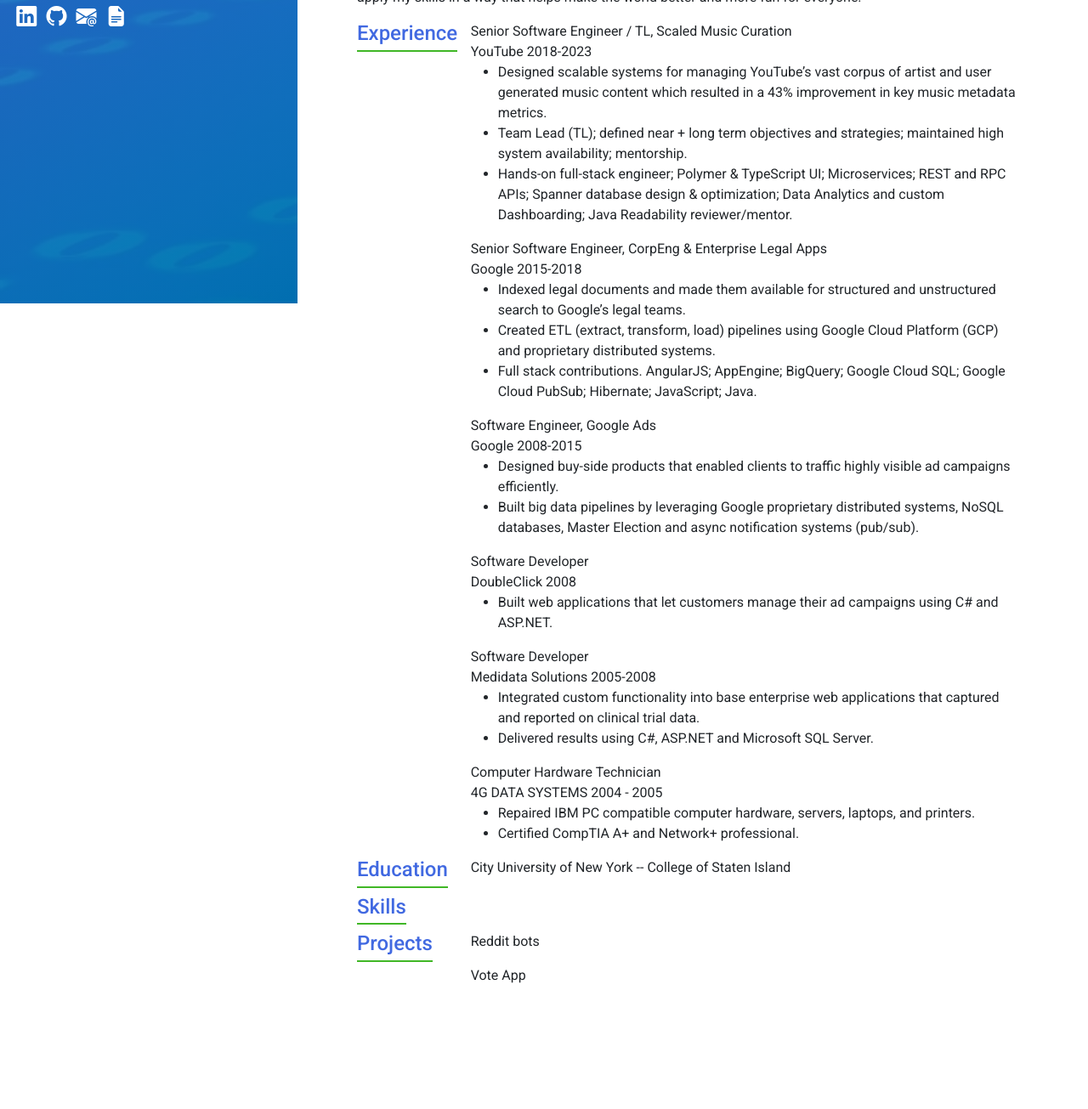
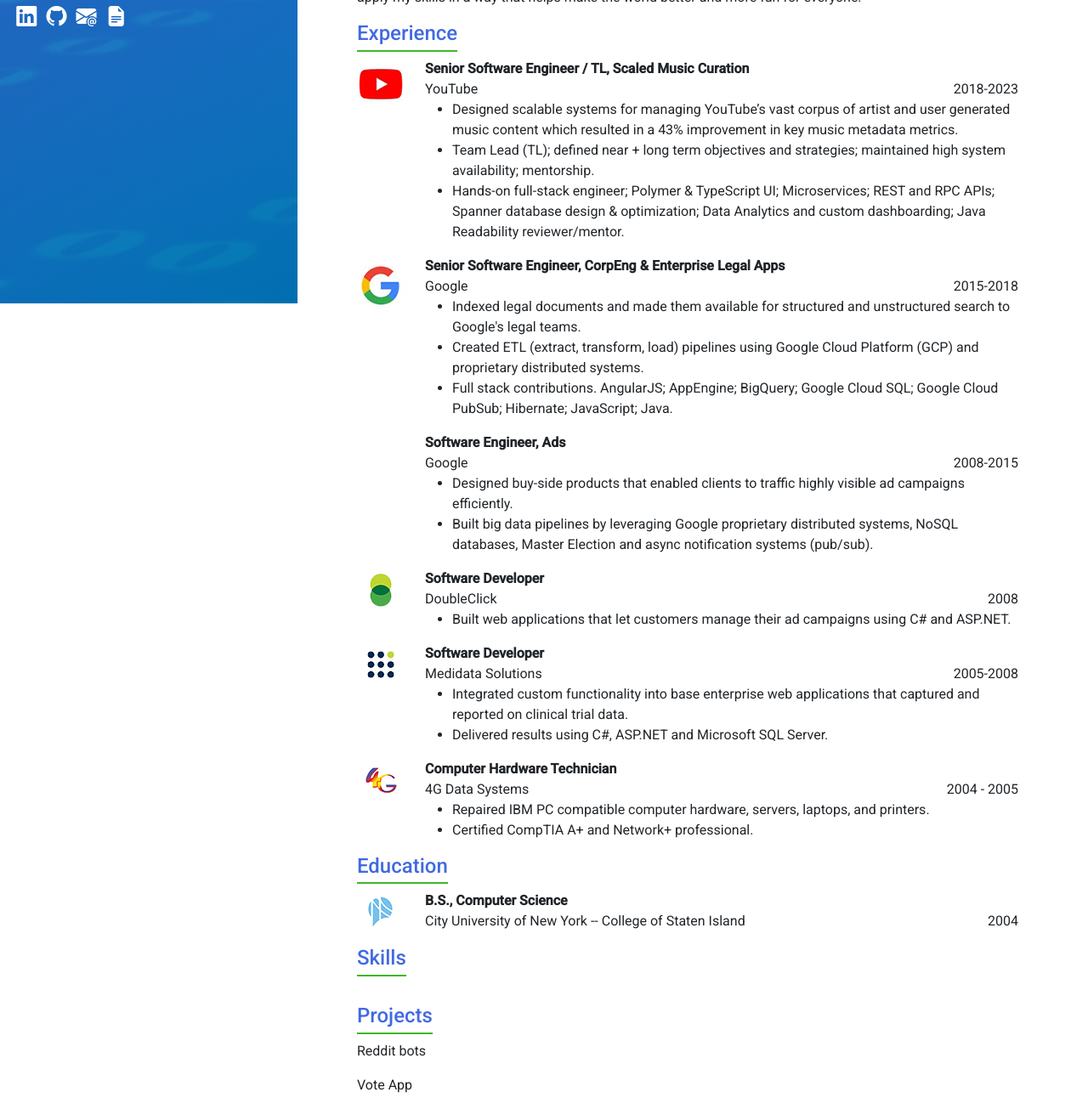
Before and after one commit to agaber/portfolio, a website: page src/index.html in a window 1280 px wide. Shown: the part 443-1748 px from the top of the page at 85% size. Before the commit the page ends 1619 px from the top, so only its background shows below. Drawn offline with nearby package versions, Linux system fonts and the light colour scheme; files that its build step writes are made by us from their sources; files whose address does not match are found by name; a web font is replaced by a local one.

Commit message:
Added icons to experience sections.

```diff
--- a/src/index.html
+++ b/src/index.html
@@ -90,80 +90,100 @@
       <section id="experience">
         <div class="row">
           <div class="col-2"><h4>Experience</h4></div>
-          <div class="col-md-12 col-lg-10">
-            <div id="experience-yt" class="experience-section">
-              <title>Senior Software Engineer / TL, Scaled Music Curation</title>
-              <div>
-                <span class="company yt">YouTube</span>
-                <span class="year">2018-2023</span>
-              </div>
+
+          <div class="col-md-12 col-lg-10 col-xl-12">
+            <div class="row">
+              <div id="yt" class="d-none d-md-block col-1"></div>
+              <div class="col">
+                <div class="experience-section">
+                  <div class="title">Senior Software Engineer / TL, Scaled Music Curation</div>
+                  <div class="subtitle"><span>YouTube</span><span>2018-2023</span></div>
                   <ul>
                     <li>
-                  Designed scalable systems for managing YouTube’s vast corpus of artist and user generated music content which resulted in a 43% improvement in key music metadata metrics.
+                      Designed scalable systems for managing YouTube’s vast corpus of artist and user
+                      generated music content which resulted in a 43% improvement in key music metadata
+                      metrics.
                     </li>
                     <li>
-                  Team Lead (TL); defined near + long term objectives and strategies; maintained high system availability; mentorship.
+                      Team Lead (TL); defined near + long term objectives and strategies; maintained
+                      high system availability; mentorship.
                     </li>
                     <li>
-                  Hands-on full-stack engineer; Polymer & TypeScript UI; Microservices; REST and RPC APIs; Spanner database design & optimization; Data Analytics and custom Dashboarding; Java Readability reviewer/mentor.
+                      Hands-on full-stack engineer; Polymer & TypeScript UI; Microservices; REST and
+                      RPC APIs; Spanner database design & optimization; Data Analytics and custom
+                      dashboarding; Java Readability reviewer/mentor.
                     </li>
                   </ul>
                 </div>
+              </div>
+            </div>
 
-            <div id="experience-goog" class="experience-section">
-              <title>Senior Software Engineer, CorpEng & Enterprise Legal Apps</title>
-              <div>
-                <span class="company goog">Google</span>
-                <span class="year">2015-2018</span>
-              </div>
+            <div class="row">
+              <div id="goog" class="d-none d-md-block col-1"></div>
+              <div class="col">
+                <div class="experience-section">
+                  <div class="title">Senior Software Engineer, CorpEng & Enterprise Legal Apps</div>
+                  <div class="subtitle"><span>Google</span><span>2015-2018</span></div>
                   <ul>
                     <li>
-                  Indexed legal documents and made them available for structured and unstructured search to Google’s legal teams.
+                      Indexed legal documents and made them available for structured and unstructured
+                      search to Google's legal teams.
                     </li>
                     <li>
-                  Created ETL (extract, transform, load) pipelines using Google Cloud Platform (GCP) and proprietary distributed systems.
+                      Created ETL (extract, transform, load) pipelines using Google Cloud Platform
+                      (GCP) and proprietary distributed systems.
                     </li>
                     <li>
-                  Full stack contributions. AngularJS; AppEngine; BigQuery; Google Cloud SQL; Google Cloud PubSub; Hibernate; JavaScript; Java.
+                      Full stack contributions. AngularJS; AppEngine; BigQuery; Google Cloud SQL;
+                      Google Cloud PubSub; Hibernate; JavaScript; Java.
                     </li>
                   </ul>
                 </div>
+              </div>
+            </div>
 
-            <div id="experience-goog" class="experience-section">
-              <title>Software Engineer, Google Ads</title>
-              <div>
-                <span class="company goog">Google</span>
-                <span class="year">2008-2015</span>
-              </div>
+            <div class="row">
+              <div id="goog1" class="d-none d-md-block col-1"></div>
+              <div class="col">
+                <div class="experience-section">
+                  <div class="title">Software Engineer, Ads</div>
+                  <div class="subtitle"><span>Google</span><span>2008-2015</span></div>
                   <ul>
                     <li>
-                  Designed buy-side products that enabled clients to traffic highly visible ad campaigns efficiently.
+                      Designed buy-side products that enabled clients to traffic highly visible ad
+                      campaigns efficiently.
                     </li>
                     <li>
-                  Built big data pipelines by leveraging Google proprietary distributed systems, NoSQL databases, Master Election and async notification systems (pub/sub).
+                      Built big data pipelines by leveraging Google proprietary distributed systems,
+                      NoSQL databases, Master Election and async notification systems (pub/sub).
                     </li>
                   </ul>
                 </div>
+              </div>
+            </div>
 
-            <div id="experience-dclk" class="experience-section">
-              <title>Software Developer</title>
-              <div>
-                <span class="company dclk">DoubleClick</span>
-                <span class="year">2008</span>
-              </div>
+            <div class="row">
+              <div id="dclk" class="d-none d-md-block col-1"></div>
+              <div class="col">
+                <div class="experience-section">
+                  <div class="title">Software Developer</div>
+                  <div class="subtitle"><span>DoubleClick</span><span>2008</span></div>
                   <ul>
                     <li>
-                  Built web applications that let customers manage their ad campaigns using C# and ASP.NET.
+                      Built web applications that let customers manage their ad campaigns using
+                      C# and ASP.NET.
                     </li>
                   </ul>
                 </div>
+              </div>
+            </div>
 
-            <div id="experience-medidata" class="experience-section">
-              <title>Software Developer</title>
-              <div>
-                <span class="company medidata">Medidata Solutions</span>
-                <span class="year">2005-2008</span>
-              </div>
+            <div class="row">
+              <div id="medidata" class="d-none d-md-block col-1"></div>
+              <div class="col">
+                <div class="experience-section">
+                  <div class="title">Software Developer</div>
+                  <div class="subtitle"><span>Medidata Solutions</span><span>2005-2008</span></div>
                   <ul>
                     <li>
                       Integrated custom functionality into base enterprise web applications that captured and reported on clinical trial data.
@@ -173,13 +193,15 @@
                     </li>
                   </ul>
                 </div>
+              </div>
+            </div>
 
-            <div id="experience-4gd" class="experience-section">
-              <title>Computer Hardware Technician</title>
-              <div>
-                <span class="company 4gd">4G DATA SYSTEMS</span>
-                <span class="year">2004 - 2005</span>
-              </div>
+            <div class="row">
+              <div id="fourgd" class="d-none d-md-block col-1"></div>
+              <div class="col">
+                <div class="experience-section">
+                  <div class="title">Computer Hardware Technician</div>
+                  <div class="subtitle"><span>4G Data Systems</span><span>2004 - 2005</span></div>
                   <ul>
                     <li>
                       Repaired IBM PC compatible computer hardware, servers, laptops, and printers.
@@ -190,16 +212,26 @@
                   </ul>
                 </div>
               </div>
+            </div>
+          </div>
+        </div>
       </section>
 
       <section id="education">
         <div class="row">
           <div class="col-2"><h4>Education</h4></div>
-          <div class="col-md-12 col-lg-10">
-            <div id="edu" class="edu-section">
-              <title>B.S. Computer Science</title>
-              <div>
-                <span class="company csi">City University of New York -- College of Staten Island</span>
+          <div class="col-md-12 col-lg-10 col-xl-12">
+
+            <div class="row">
+              <div id="csi" class="d-none d-md-block col-1"></div>
+              <div class="col">
+                <div class="experience-section">
+                  <div class="title">B.S., Computer Science</div>
+                  <div class="subtitle">
+                    <span>City University of New York -- College of Staten Island</span>
+                    <span>2004</span>
+                  </div>
+                </div>
               </div>
             </div>
           </div>
@@ -209,7 +241,7 @@
       <section id="skills">
         <div class="row">
           <div class="col-2"><h4>Skills</h4></div>
-          <div class="col-md-12 col-lg-10">
+          <div class="col-md-12 col-lg-10 col-xl-12">
             <span class="badge badge-secondary">Java</span>
           </div>
         </div>
@@ -218,7 +250,7 @@
       <section id="projects">
         <div class="row">
           <div class="col-2"><h4>Projects</h4></div>
-          <div class="col-md-12 col-lg-10">
+          <div class="col-md-12 col-lg-10 col-xl-12">
             <p>Reddit bots</p>
             <p>Vote App</p>
           </div>
--- a/src/scss/main.scss
+++ b/src/scss/main.scss
@@ -84,8 +84,64 @@
   width: max-content;
 }
 
-.experience-section {
-  title {
-    display: block;
-  }
+.experience-section .title {
+  font-weight: bold;
 }
+
+.experience-section .subtitle {
+  display: flex;
+  justify-content: space-between;
+}
+
+#yt {
+  background: url(../assets/spritesheet.png) -80px 0;
+  height: 80px;
+  margin-top: -10px;
+  width: 80px;
+  z-index: -1;
+}
+
+#goog {
+  background: url(../assets/spritesheet.png) 0 0;
+  height: 80px;
+  margin-top: -5px;
+  width: 80px;
+  z-index: -1;
+}
+
+#goog1 {
+  height: 80px;
+  width: 80px;
+}
+
+#dclk {
+  background: url(../assets/spritesheet.png) -160px 0;
+  height: 80px;
+  margin-top: -15px;
+  width: 80px;
+  z-index: -1;
+}
+
+#medidata {
+  background: url(../assets/spritesheet.png) -240px 0;
+  height: 80px;
+  margin-top: -15px;
+  width: 80px;
+  z-index: -1;
+}
+
+#fourgd {
+  background: url(../assets/spritesheet.png) -320px 0;
+  height: 80px;
+  margin-top: -15px;
+  width: 80px;
+  z-index: -1;
+}
+
+#csi {
+  background: url(../assets/spritesheet.png) -400px 0;
+  height: 80px;
+  margin-top: -15px;
+  width: 80px;
+  z-index: -1;
+}
```
Also changed, not shown: src/assets/spritesheet.png (added). Lines whose indentation alone changed are shown as unchanged.
